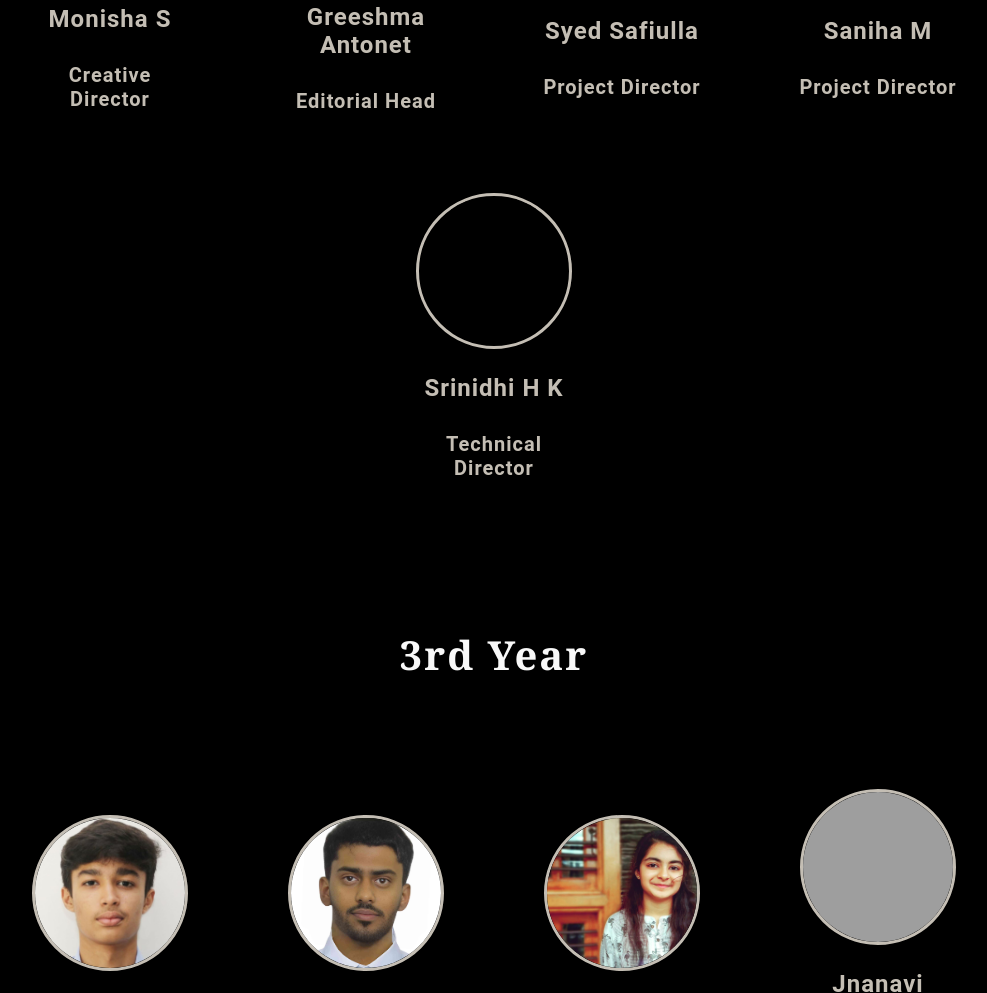
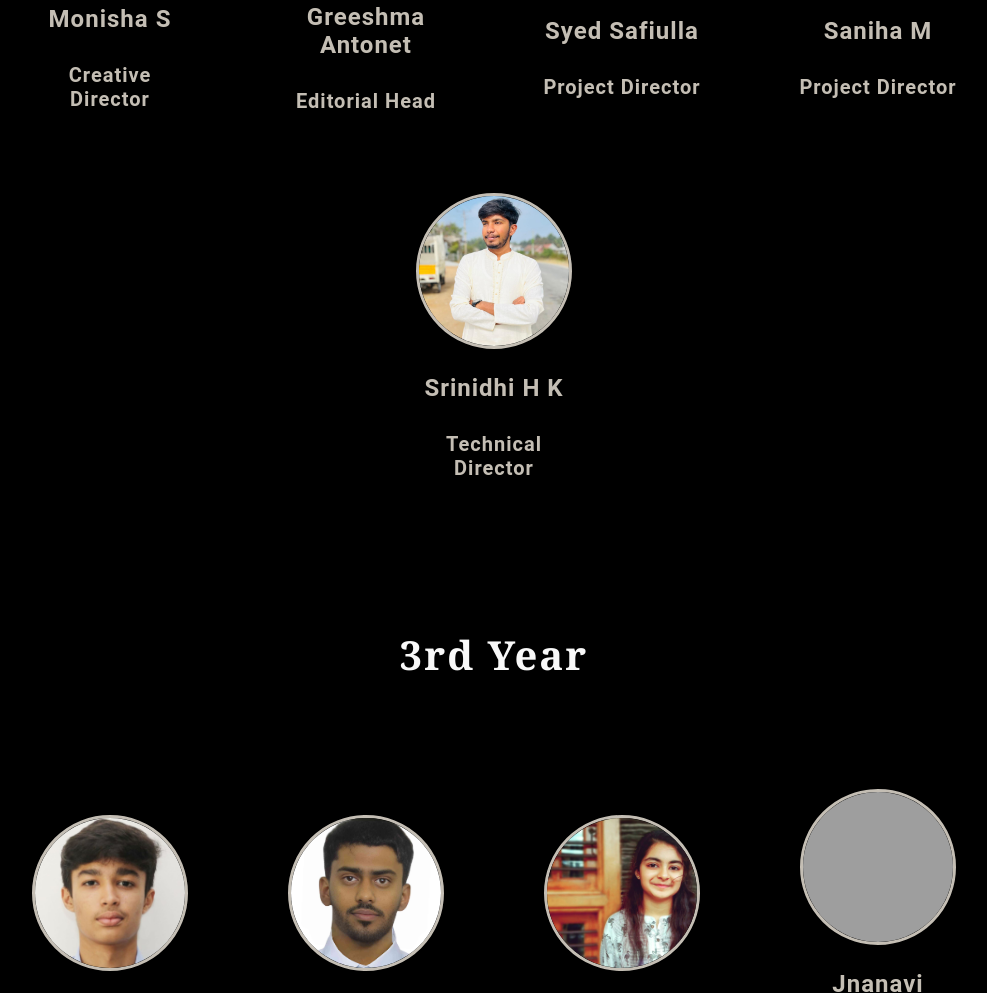
Before and after one commit to Devops-Malnad/dot-site2, a plain HTML site: page our_team.html in a window 1280 px wide. Shown: the part 1902-2895 px from the top of the page, without its empty margins (146-1133 px from the left). Drawn offline with Linux system fonts and the light colour scheme; grey boxes are pictures that could not be loaded.

Commit message:
Update our_team.html

```diff
--- a/our_team.html
+++ b/our_team.html
@@ -113,7 +113,7 @@
                 <p>Project Director</p>
             </div>
             <div class="workshop-slot">
-                <img src="images/OTImages/Srinidhi1.jpg" alt="Workshop 1 Image">
+                <img src="images/OTImages/Srinidhi01.jpg" alt="Workshop 1 Image">
                 <h3>Srinidhi H K</h3>
                 <p>Technical Director</p>
             </div>
```
